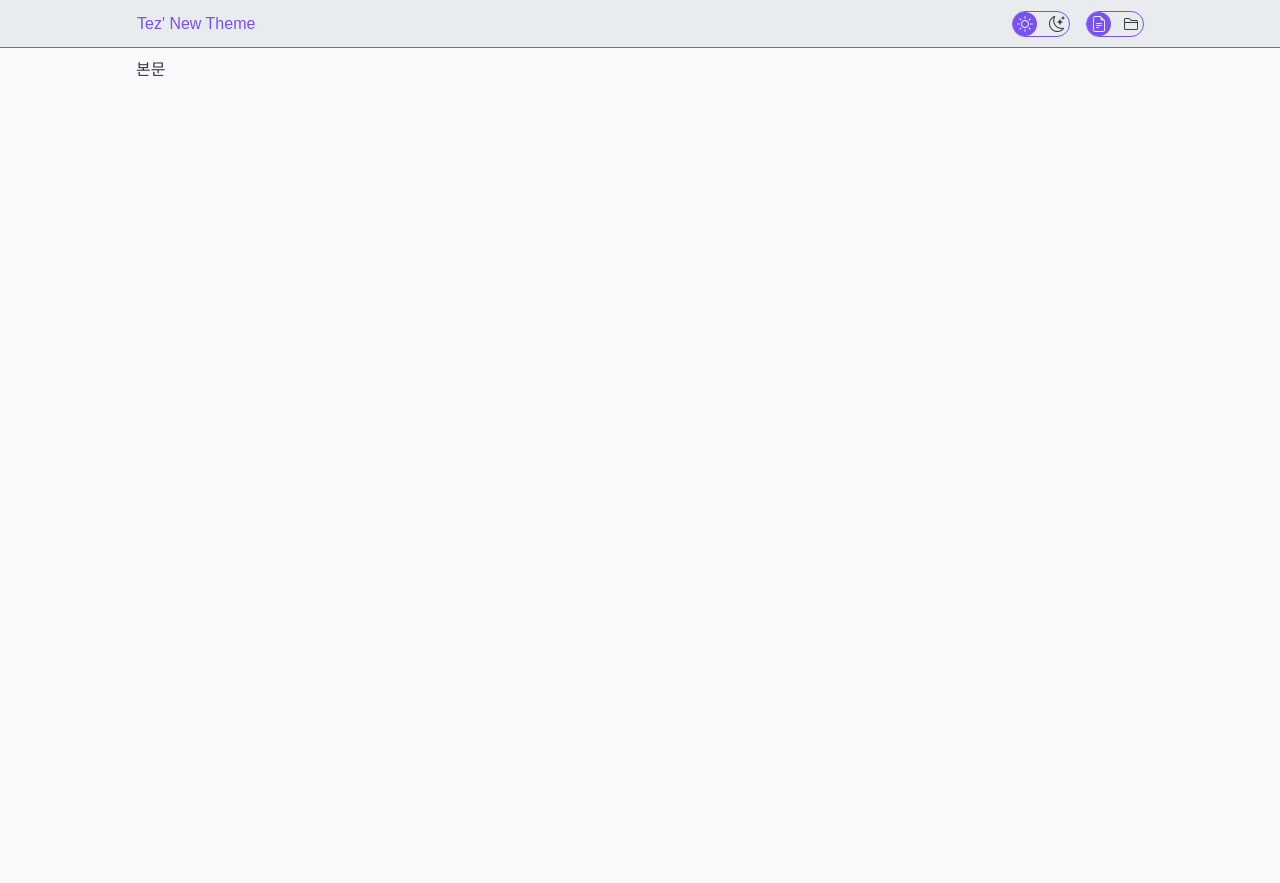
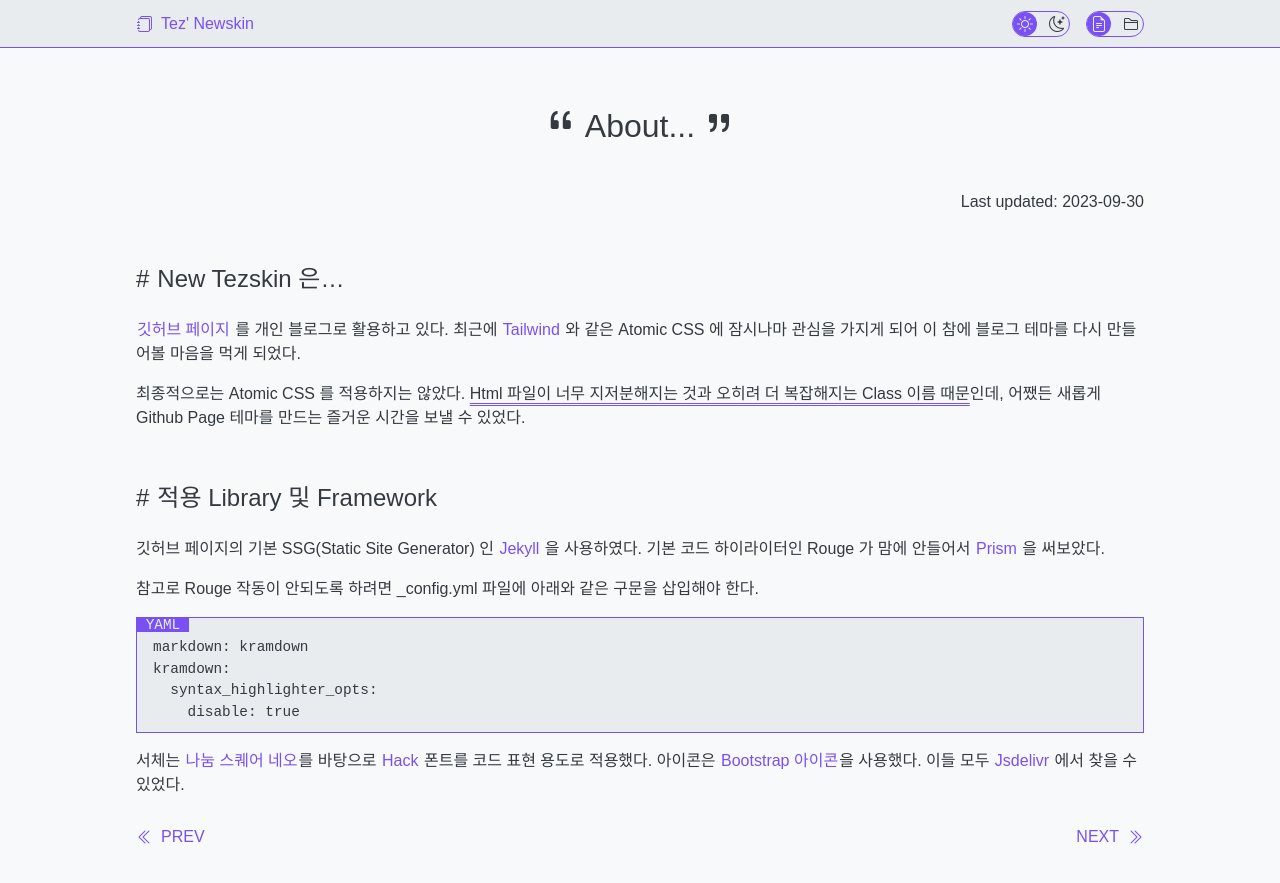
Before and after one commit to teznote/new_tezskin, a Jekyll site: the page built from index.md, in a window 1280 px wide. Shown: the top 883 px of the page. Built offline with Jekyll 4.4.1, drawn with Linux system fonts in a browser that asks for light colours; some web fonts are replaced; a style sheet for code colours, icons or effects is not loaded.

Commit message:
231001 02:21

````diff
--- a/_config.yml
+++ b/_config.yml
@@ -1,4 +1,4 @@
-title: "Tez' New Theme"
+title: "Tez' Newskin"
 permalink: /post/:title
 markdown: kramdown
 kramdown:
--- a/_layouts/default.html
+++ b/_layouts/default.html
@@ -20,14 +20,29 @@
             </h1>
             <div class="aaaab">
               {% include switch.html id="sw1" left="sun" right="moon-stars" %}
-              {% include switch.html id="sw1" left="file-earmark-text" right="folder2" %}
+              {% include switch.html id="sw2" left="file-earmark-text" right="folder2" %}
             </div>
           </div>
         </div>
       </div>
       <div class="ab">
         <div class="aba">
-          본문
+          <div class="abaa">
+            <div id="text-to-nav" class="abaaa">
+              <div id="post" class="abaaaa">
+                <h1 id="post-title">{{ page.title }}</h1>
+                <div id="post-desc">Last updated: {{ page.updated }}</div>
+                <div id="post-main">{{ content }}</div>
+                <div id="post-nav">
+                  <a id="post-prev" href="#">PREV</a>
+                  <a id="post-next" href="#">NEXT</a>
+                </div>
+              </div>
+              <div class="abaaab">
+                Nav
+              </div>
+            </div>
+          </div>
         </div>
       </div>
     </div>
@@ -35,24 +50,39 @@
       var root = document.querySelector(':root')
       var sw1_input = document.querySelector('#sw1 >input')
       var sw2_input = document.querySelector('#sw2 >input')
+      var text_to_nav = document.querySelector('#text-to-nav')
 
-      var cur_theme = window.sessionStorage.getItem('theme') || (window.matchMedia("(prefers-color-scheme: dark)").matches ? 'dark' : 'light')
-      if (cur_theme === 'dark') {
-        sw1_input.checked = true
-        root.classList.add('dark')
-        window.sessionStorage.setItem('theme', 'dark')
-      } else {
-        root.classList.remove('dark')
-        window.sessionStorage.setItem('theme', 'light')
-      }
-
-      sw1_input.addEventListener('click', e => {
-        if (e.target.checked) {
+      var set_theme = t => {
+        if (t === 'dark') {
           root.classList.add('dark')
           window.sessionStorage.setItem('theme', 'dark')
         } else {
           root.classList.remove('dark')
           window.sessionStorage.setItem('theme', 'light')
+        }
+      }
+
+      var cur_theme = window.sessionStorage.getItem('theme') || (window.matchMedia("(prefers-color-scheme: dark)").matches ? 'dark' : 'light')
+      if (cur_theme === 'dark') {
+        sw1_input.checked = true
+        set_theme('dark')
+      } else {
+        set_theme('light')
+      }
+
+      sw1_input.addEventListener('click', e => {
+        if (e.target.checked) {
+          set_theme('dark')
+        } else {
+          set_theme('light')
+        }
+      })
+
+      sw2_input.addEventListener('click', e => {
+        if (e.target.checked) {
+          text_to_nav.classList.add('sw2-checked')
+        } else {
+          text_to_nav.classList.remove('sw2-checked')
         }
       })
 
--- a/index.md
+++ b/index.md
@@ -4,3 +4,25 @@ title: "About..."
 updated: 2023-09-30
 categories: home
 ---
+
+## New Tezskin 은...
+
+[깃허브 페이지](https://pages.github.com/) 를 개인 블로그로 활용하고 있다. 최근에 [Tailwind](https://tailwindcss.com/) 와 같은 Atomic CSS 에 잠시나마 관심을 가지게 되어 이 참에 블로그 테마를 다시 만들어볼 마음을 먹게 되었다.
+
+최종적으로는 Atomic CSS 를 적용하지는 않았다. **Html 파일이 너무 지저분해지는 것과 오히려 더 복잡해지는 Class 이름 때문**인데, 어쨌든 새롭게 Github Page 테마를 만드는 즐거운 시간을 보낼 수 있었다.
+
+## 적용 Library 및 Framework
+
+깃허브 페이지의 기본 SSG(Static Site Generator) 인 [Jekyll](https://jekyllrb-ko.github.io/) 을 사용하였다. 기본 코드 하이라이터인 Rouge 가 맘에 안들어서 [Prism](https://prismjs.com/) 을 써보았다.
+
+참고로 Rouge 작동이 안되도록 하려면 _config.yml 파일에 아래와 같은 구문을 삽입해야 한다.
+
+```yaml
+markdown: kramdown
+kramdown:
+  syntax_highlighter_opts:
+    disable: true
+```
+{:.yaml}
+
+서체는 [나눔 스퀘어 네오](https://campaign.naver.com/nanumsquare_neo/)를 바탕으로 [Hack](https://sourcefoundry.org/hack/) 폰트를 코드 표현 용도로 적용했다. 아이콘은 [Bootstrap 아이콘](https://icons.getbootstrap.com/)을 사용했다. 이들 모두 [Jsdelivr](https://www.jsdelivr.com/) 에서 찾을 수 있었다.
--- a/res/main.scss
+++ b/res/main.scss
@@ -8,10 +8,14 @@
     --bg-a: #030507; --bg-b: #16191d; --fg-a: #dee2e6; --fg-b: #9775fa;
   }
 }
+.preload * {
+  transition: none !important;
+}
 
 // layout
 * {
   box-sizing: border-box;
+  -webkit-tap-highlight-color: transparent;
   -ms-overflow-style: none; scrollbar-width: none;
   &::-webkit-scrollbar{
     display: none;
@@ -22,13 +26,14 @@ body {
   font: 400 16px NanumSquareNeo,sans-serif; color: var(--fg-a); background: var(--bg-a);
 }
 a {
-  text-decoration: none; color: var(--fg-b); border: 1px dashed transparent;
+  text-decoration: none; word-break: break-all; color: var(--fg-b); border: 1px dashed transparent;
   &:hover {
     border-color: var(--fg-b);
   }
 }
 .a {
   display: flex; flex-direction: column;
+  height: 100%;
   .aa{
     flex: 0 0 3rem;
     background: var(--bg-b); border-bottom: 1px solid var(--fg-b);
@@ -49,13 +54,41 @@ a {
   }
   .ab {
     flex: 1 0 0; min-height: 0;
+    height: 100%;
     .aba {
       height: 100%; max-width: 1024px; margin: 0 auto; padding: 0.5rem;
+      .abaa {
+        height: 100%; width: 100%;
+        overflow: hidden;
+        .abaaa {
+          position: relative; left: 0;
+          display: flex;
+          height: 100%; width: 200%;
+          .abaaaa {
+            flex: 1 0 0;
+            height: 100%; min-width: 0;
+            overflow-y: scroll;
+          }
+          .abaaab {
+            flex: 1 0 0;
+            height: 100%; min-width: 0;
+            overflow-y: scroll;
+          }
+        }
+      }
     }
   }
 }
 
 // site-title
+#site-title {
+  >a:before {
+    content: '\f447'; font-family: bootstrap-icons; vertical-align: bottom;
+    display: inline-block; margin-right: 0.5rem;
+  }
+}
+
+// switch
 .switch {
   position: relative;
   display: block; box-sizing: content-box;
@@ -99,3 +132,78 @@ a {
     transition: left 0.4s;
   }
 }
+
+// text-to-nav
+#text-to-nav {
+  transition: left 0.4s;
+  &.sw2-checked {
+    left: -100%;
+  }
+}
+
+// post
+#post {
+  #post-title {
+    margin: 3rem 0;
+    font-size: 2rem; text-align: center;
+    &:before {
+      content: '\f6b0'; font-family: bootstrap-icons;
+      display: inline-block; margin-right: 0.5rem;
+    }
+    &:after {
+      content: '\f6b0'; font-family: bootstrap-icons;
+      display: inline-block; margin-left: 0.5rem;
+      transform: scale(-1, -1);
+    }
+  }
+  #post-desc {
+    text-align: right;
+  }
+  #post-main {
+    b, strong {
+      text-decoration: var(--fg-b) double underline; text-decoration-thickness: 1.2px; text-underline-offset: 0.25rem;
+    }
+    h2 {
+      margin: 3rem 0 1.5rem 0;
+      font-size: 1.5rem;
+      &:before {
+        content: '#';
+        display: inline-block; margin-right: 0.5rem;
+      }
+    }
+    pre, code, kbd, samp {
+      font-family: hack,monospace;
+    }
+    p, pre, div, ul, blockquote, h3, h4, h5, h6 {
+      margin: 1rem 0;
+      line-height: 1.5;
+      &[class] {
+        position: relative;
+        padding: 1.2rem 1rem 0.5rem 1rem;
+        font-size: 0.9rem;
+        background: var(--bg-b); border: 1px solid var(--fg-b);
+        &:before {
+          position: absolute; top: 0; left: 0;
+          content: ' ' attr(class) ' '; text-transform: uppercase; line-height: 1;
+          color: var(--bg-b); background: var(--fg-b);
+        }
+      }
+    }
+    pre >code {
+      display: block; width: 100%;
+      overflow-x: scroll;
+    }
+  }
+  #post-nav {
+    display: flex; align-items: center; justify-content: space-between;
+    height: 3rem;
+    #post-prev:before {
+      content: '\f27f'; font-family: bootstrap-icons; vertical-align: bottom;
+      display: inline-block; margin-right: 0.5rem;
+    }
+    #post-next:after {
+      content: '\f280'; font-family: bootstrap-icons; vertical-align: bottom;
+      display: inline-block; margin-left: 0.5rem;
+    }
+  }
+}
````
